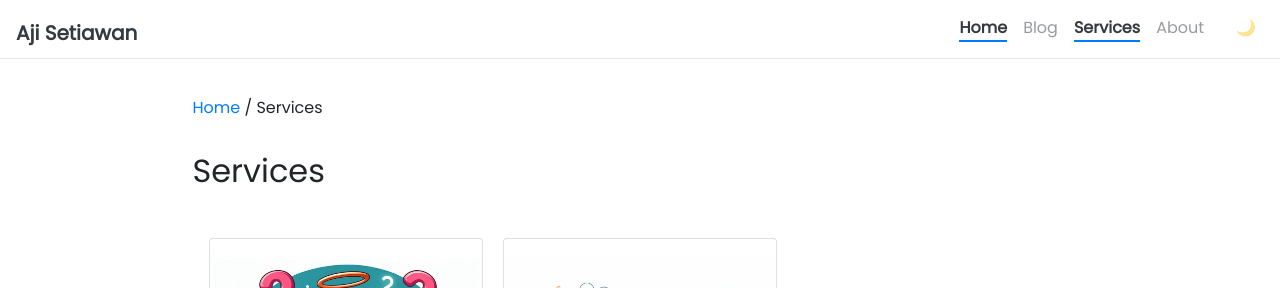
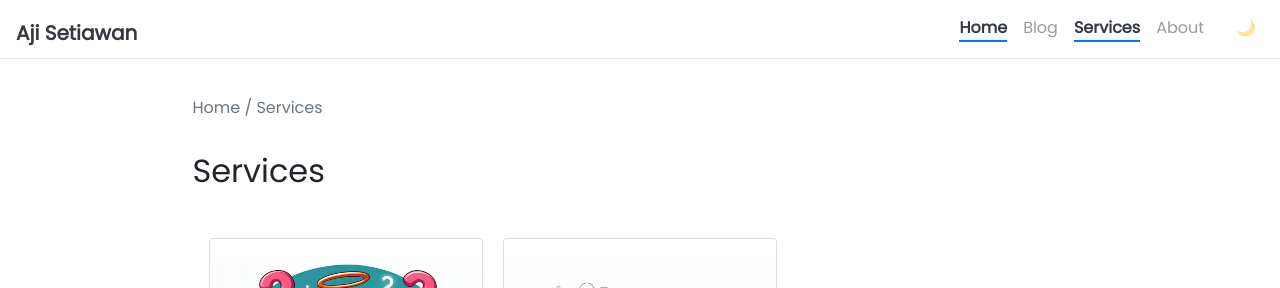
Before and after one commit to ajisetiawan716/ajisetiawan716.github.io, a Jekyll site: the page built from pages/service.html, in a window 1280 px wide. Shown: the top 288 px of the page. Built offline with Jekyll 4.4.1, drawn with Linux system fonts in a browser that asks for light colours; nearby versions of some CDN libraries.

Commit message:
Update breadcrumbs.html

```diff
--- a/_includes/breadcrumbs.html
+++ b/_includes/breadcrumbs.html
@@ -1,6 +1,6 @@
-<div id="breadcrumbs">
+<div id="breadcrumbs" class="text-muted">
 {% assign crumbs = page.url | remove:'/index.html' | split: '/' %}
-<a href="/">Home</a>
+<a href="/" class="text-muted">Home</a>
 {% for crumb in crumbs offset: 1 %}
   {% if forloop.last %}
     / {{ page.title }}
```
